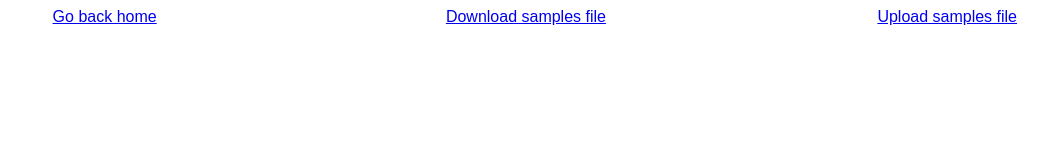
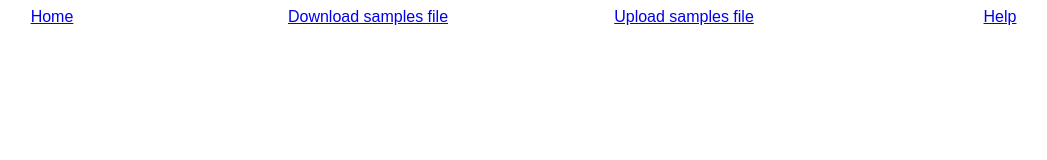
Before and after one commit to krupadhruva/jbrowse, a plain HTML site: page app/home.html in a window 1280 px wide. Shown: the whole page, without its empty margins (114-1161 px from the left). Drawn offline with Linux system fonts and the light colour scheme; a web font is replaced by a local one.

Commit message:
Use GitHub rendering for markdown help file

```diff
--- a/app/home.html
+++ b/app/home.html
@@ -17,7 +17,7 @@
 
     .column {
         float: left;
-        width: 33.33%;
+        width: 25%;
         text-align: center;
     }
 
@@ -33,7 +33,7 @@
 <body>
 <div class="row">
     <div class="column">
-        <a target="_top" href="http://localhost:8080/">Go back home</a>
+        <a target="_top" href="http://localhost:8080/">Home</a>
     </div>
 
     <div class="column">
@@ -43,6 +43,10 @@
     <div class="column">
         <a target="_top" href="http://localhost:8080/upload/">Upload samples file</a>
     </div>
+
+    <div class="column">
+        <a target="_blank" href="https://github.com/krupadhruva/jbrowse/blob/master/README.md">Help</a>
+    </div>
 </div>
 
 </body>
```
